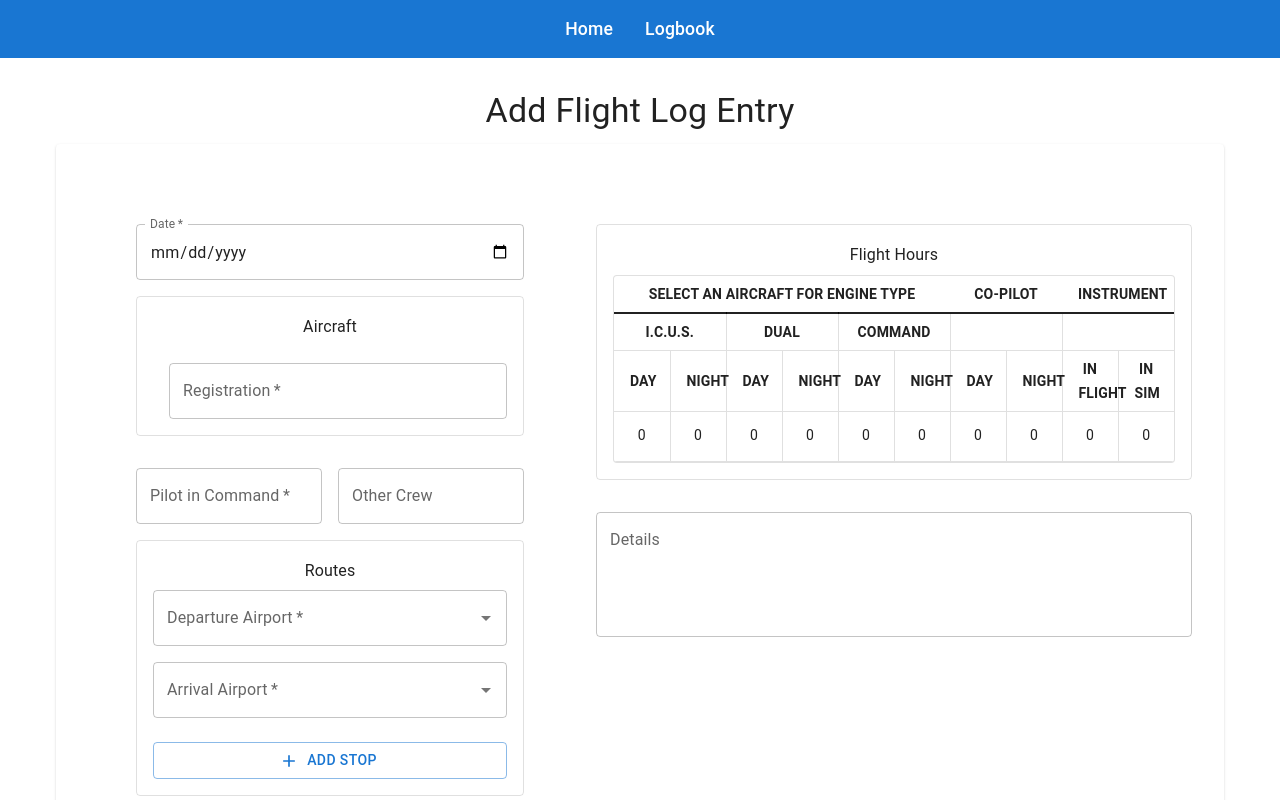
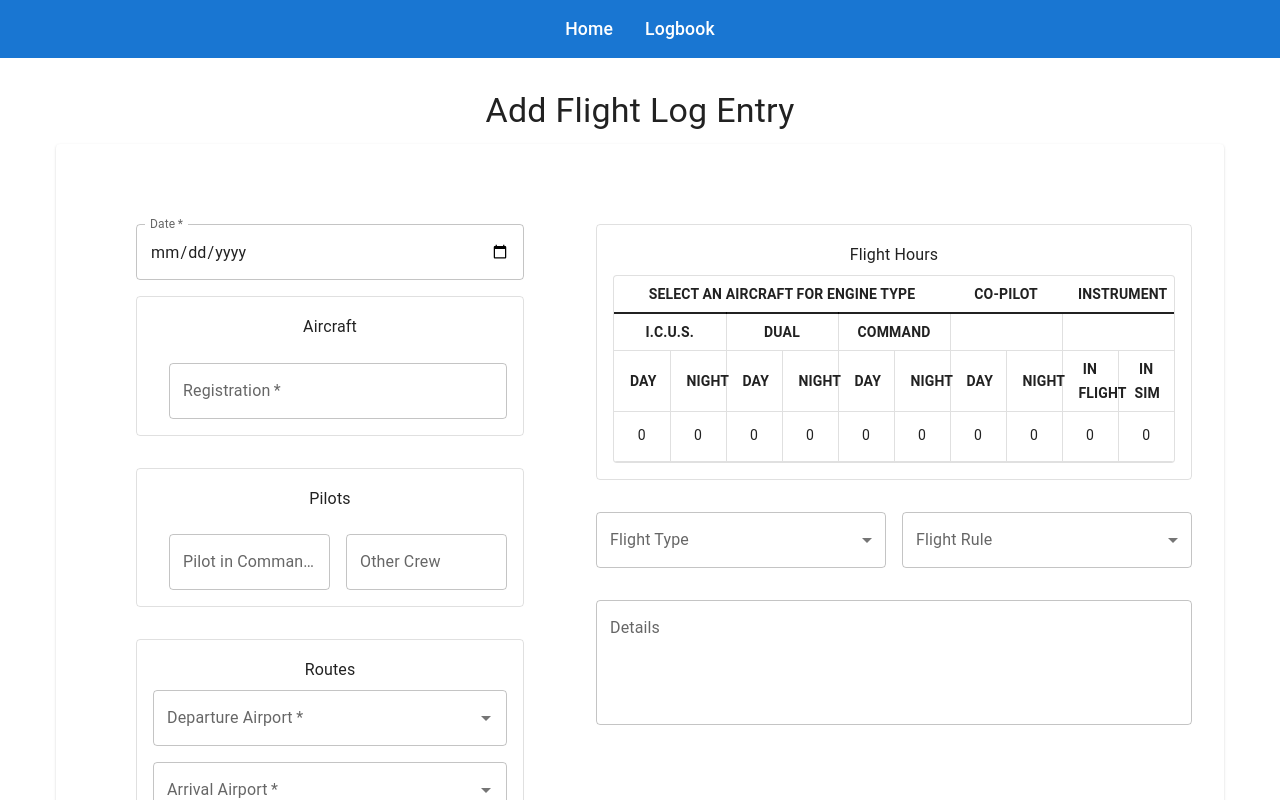
Before and after one commit to talrabani/Flightlog, a React (Create React App) app in the folder new-code/client/: page /addlog in a window 1280 px wide. Shown: the top 800 px of the page. Built offline with nearby package versions, Linux system fonts and the light colour scheme; no server answers.

Commit message:
Added Crewselector.js for pilot box. Added front end for flight type and flight rule.

```diff
--- /dev/null
+++ b/new-code/client/src/components/CrewSelector.js
@@ -0,0 +1,48 @@
+import React from 'react';
+import {
+  TextField,
+  Typography,
+  Box,
+  Grid,
+} from '@mui/material';
+
+const CrewSelector = ({ formData, handleChange }) => {
+  return (
+    <Box sx={{
+      border: 1,
+      borderColor: 'divider',
+      borderRadius: 1,
+      p: 2,
+      mb: 2
+    }}>
+      <Typography variant="subtitle1" gutterBottom>
+        Pilots
+      </Typography>
+
+      <Grid container spacing={2}>
+        <Grid item xs={6}>
+          <TextField
+            name="pilot_in_command"
+            label="Pilot in Command"
+            value={formData.pilot_in_command}
+            onChange={handleChange}
+            fullWidth
+            required
+          />
+        </Grid>
+
+        <Grid item xs={6}>
+          <TextField
+            name="other_crew"
+            label="Other Crew"
+            value={formData.other_crew}
+            onChange={handleChange}
+            fullWidth
+          />
+        </Grid>
+      </Grid>
+    </Box>
+  );
+};
+
+export default CrewSelector;
--- a/new-code/client/src/components/FlightHoursInput.js
+++ b/new-code/client/src/components/FlightHoursInput.js
@@ -1,6 +1,5 @@
 import React, { useEffect, useState } from 'react';
 import {
-  TextField,
   Box,
   Typography,
   Paper,
@@ -348,19 +347,6 @@ const FlightHoursInput = ({ formData, handleChange }) => {
           </TableContainer>
         </Box>
       </Grid>
-
-      {/* Details */}
-      <Grid item xs={12}>
-        <TextField
-          name="details"
-          label="Details"
-          multiline
-          rows={4}
-          value={formData.details}
-          onChange={handleChange}
-          fullWidth
-        />
-      </Grid>
     </Grid>
   );
 };
--- a/new-code/client/src/pages/AddLog.js
+++ b/new-code/client/src/pages/AddLog.js
@@ -10,11 +10,16 @@ import {
   Typography,
   Box,
   Alert,
+  MenuItem,
+  FormControl,
+  InputLabel,
+  Select,
 } from '@mui/material';
 import config from '../config';
 import AircraftSelector from '../components/AircraftSelector';
 import RouteSelector from '../components/RouteSelector';
 import FlightHoursInput from '../components/FlightHoursInput';
+import CrewSelector from '../components/CrewSelector';
 
 function AddLog() {
   const navigate = useNavigate();
@@ -35,6 +40,8 @@ function AddLog() {
       { type: 'arrival', airport_id: null, airport_data: null, is_custom: false, custom_name: null }
     ],
     details: '',
+    flight_type: '', // New field for flight type
+    flight_rule: '', // New field for flight rule
     icus_day: '0',
     icus_night: '0',
     dual_day: '0',
@@ -135,24 +142,10 @@ function AddLog() {
                     />
                   </Grid>
 
-                  <Grid item xs={6}>
-                    <TextField
-                      name="pilot_in_command"
-                      label="Pilot in Command"
-                      value={formData.pilot_in_command}
-                      onChange={handleChange}
-                      fullWidth
-                      required
-                    />
-                  </Grid>
-
-                  <Grid item xs={6}>
-                    <TextField
-                      name="other_crew"
-                      label="Other Crew"
-                      value={formData.other_crew}
-                      onChange={handleChange}
-                      fullWidth
+                  <Grid item xs={12}>
+                    <CrewSelector
+                      formData={formData}
+                      handleChange={handleChange}
                     />
                   </Grid>
 
@@ -171,6 +164,57 @@ function AddLog() {
                   formData={formData}
                   handleChange={handleChange}
                 />
+
+                <Grid container spacing={2}>
+                  <Grid item xs={6}>
+                    <FormControl fullWidth sx={{ mb: 2 }}>
+                      <InputLabel id="flight-type-label">Flight Type</InputLabel>
+                      <Select
+                        labelId="flight-type-label"
+                        name="flight_type"
+                        value={formData.flight_type}
+                        onChange={handleChange}
+                        label="Flight Type"
+                      >
+                        <MenuItem value=""><em>None</em></MenuItem>
+                        <MenuItem value="training">Training</MenuItem>
+                        <MenuItem value="commercial">Commercial</MenuItem>
+                        <MenuItem value="private">Private</MenuItem>
+                        <MenuItem value="checkride">Checkride</MenuItem>
+                      </Select>
+                    </FormControl>
+                  </Grid>
+
+                  <Grid item xs={6}>
+                    <FormControl fullWidth sx={{ mb: 2 }}>
+                      <InputLabel id="flight-rule-label">Flight Rule</InputLabel>
+                      <Select
+                        labelId="flight-rule-label"
+                        name="flight_rule"
+                        value={formData.flight_rule}
+                        onChange={handleChange}
+                        label="Flight Rule"
+                      >
+                        <MenuItem value=""><em>None</em></MenuItem>
+                        <MenuItem value="VFR">VFR</MenuItem>
+                        <MenuItem value="IFR">IFR</MenuItem>
+                        <MenuItem value="SVFR">Special VFR</MenuItem>
+                      </Select>
+                    </FormControl>
+                  </Grid>
+
+                  <Grid item xs={12}>
+                    <TextField
+                      name="details"
+                      label="Details"
+                      multiline
+                      rows={4}
+                      value={formData.details}
+                      onChange={handleChange}
+                      fullWidth
+                    />
+                  </Grid>
+                </Grid>
               </Grid>
 
               <Grid item xs={12}>
```
